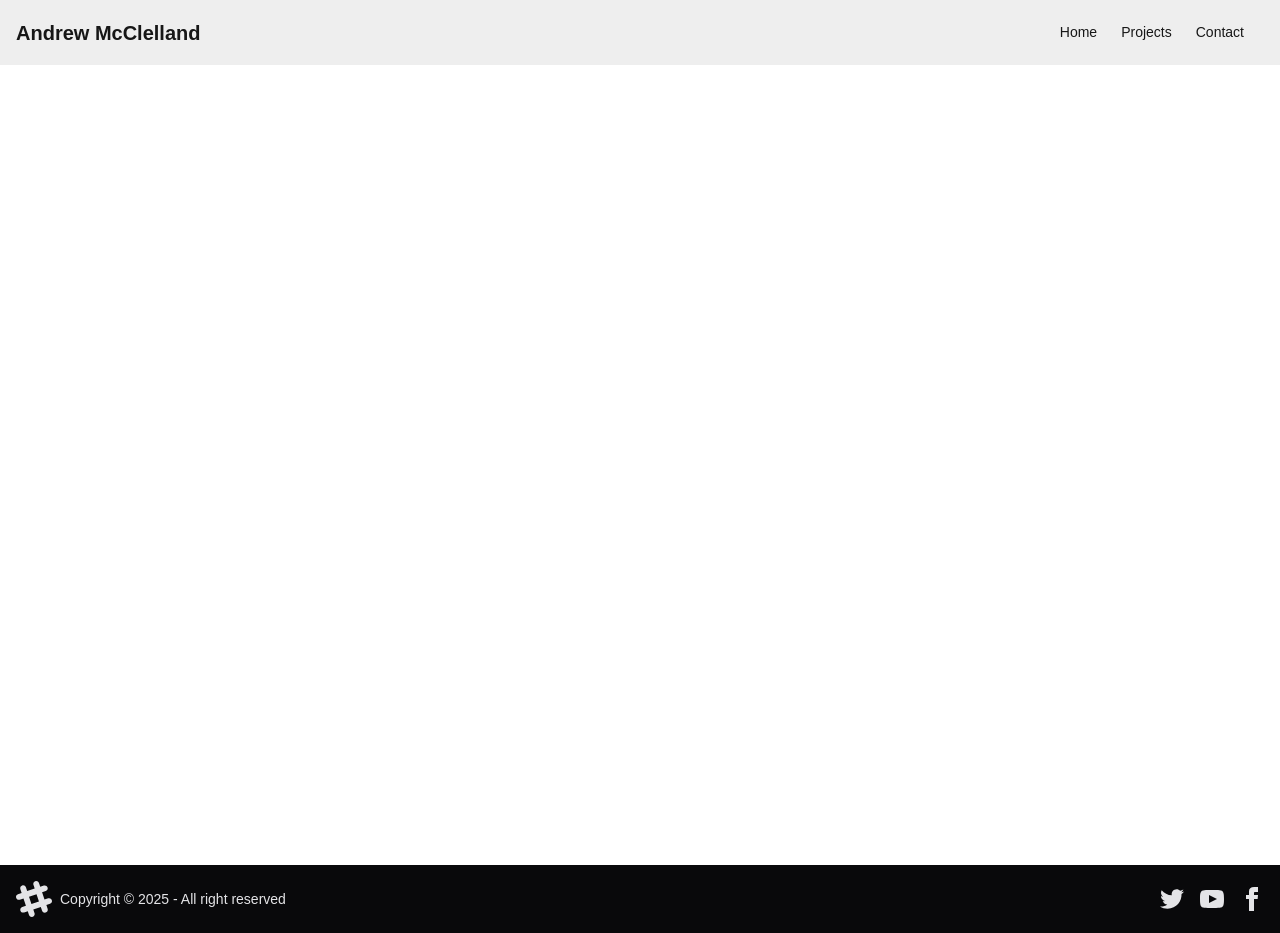
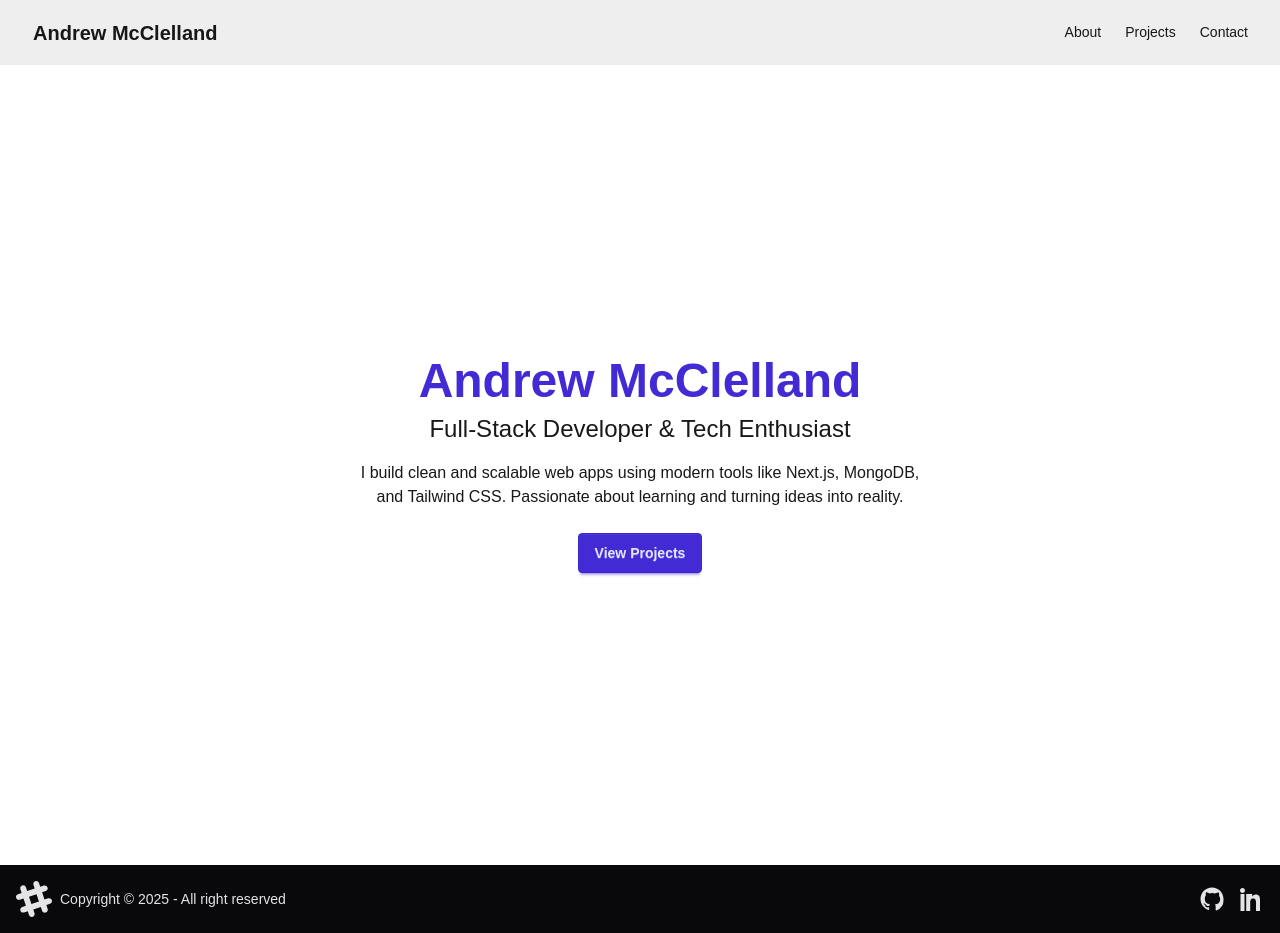
Before and after one commit to aejmcclelland/portfolio, a Next.js app: page / in a window 1280 px wide. Built offline with nearby package versions, Linux system fonts and the light colour scheme.

Commit message:
made lots of adjustments, added fonts

```diff
--- a/src/app/(site)/layout.tsx
+++ b/src/app/(site)/layout.tsx
@@ -2,6 +2,12 @@ import type { Metadata } from 'next';
 import Nav from '@/components/Navbar';
 import Footer from '@/components/Footer';
 import '../globals.css';
+import { Space_Grotesk } from 'next/font/google';
+
+const grotesk = Space_Grotesk({
+	subsets: ['latin'],
+	variable: '--font-grotesk',
+});
 
 export const metadata: Metadata = {
 	title: 'My Portfolio',
@@ -10,12 +16,12 @@ export const metadata: Metadata = {
 
 export default function RootLayout({
 	children,
-}: Readonly<{
+}: {
 	children: React.ReactNode;
-}>) {
+}) {
 	return (
-		<html lang='en'>
-			<body className='flex flex-col min-h-screen'>
+		<html lang='en' className={`${grotesk.variable}`}>
+			<body className='font-nunito flex flex-col min-h-screen'>
 				<Nav />
 				<main className='flex-grow'>{children}</main>
 				<Footer />
--- a/src/app/(site)/page.tsx
+++ b/src/app/(site)/page.tsx
@@ -1,5 +1,6 @@
 import type { Metadata } from 'next';
 import '../globals.css';
+import Hero from '@/components/Hero';
 
 export const metadata: Metadata = {
 	title: 'My Portfolio',
@@ -8,7 +9,8 @@ export const metadata: Metadata = {
 
 export default function Home() {
 	return (
-		<div className="min-h-screen p-8 sm:p-20">
+		<div className='min-h-screen p-8 sm:p-20'>
+			<Hero />
 			{/* Hero, About, Projects, Contact sections will go here */}
 		</div>
 	);
--- a/src/components/Footer.jsx
+++ b/src/components/Footer.tsx
@@ -19,37 +19,37 @@ export default function Footer() {
                 <p>Copyright © {new Date().getFullYear()} - All right reserved</p>
             </aside>
             <nav className="grid-flow-col gap-4 md:place-self-center md:justify-self-end">
-                <a>
+                <a
+                    href="https://github.com/aejmcclelland"
+                    target="_blank"
+                    rel="noopener noreferrer"
+                    aria-label="GitHub"
+                >
                     <svg
                         xmlns="http://www.w3.org/2000/svg"
                         width="24"
                         height="24"
                         viewBox="0 0 24 24"
-                        className="fill-current">
-                        <path
-                            d="M24 4.557c-.883.392-1.832.656-2.828.775 1.017-.609 1.798-1.574 2.165-2.724-.951.564-2.005.974-3.127 1.195-.897-.957-2.178-1.555-3.594-1.555-3.179 0-5.515 2.966-4.797 6.045-4.091-.205-7.719-2.165-10.148-5.144-1.29 2.213-.669 5.108 1.523 6.574-.806-.026-1.566-.247-2.229-.616-.054 2.281 1.581 4.415 3.949 4.89-.693.188-1.452.232-2.224.084.626 1.956 2.444 3.379 4.6 3.419-2.07 1.623-4.678 2.348-7.29 2.04 2.179 1.397 4.768 2.212 7.548 2.212 9.142 0 14.307-7.721 13.995-14.646.962-.695 1.797-1.562 2.457-2.549z"></path>
+                        className="fill-current"
+                    >
+                        <path d="M12 .5C5.65.5.5 5.65.5 12c0 5.08 3.29 9.38 7.86 10.9.58.1.79-.25.79-.56 0-.28-.01-1.02-.01-2-3.2.69-3.88-1.38-3.88-1.38-.53-1.34-1.3-1.7-1.3-1.7-1.07-.74.08-.73.08-.73 1.18.08 1.8 1.22 1.8 1.22 1.05 1.8 2.75 1.28 3.42.98.11-.76.41-1.28.74-1.58-2.55-.29-5.23-1.28-5.23-5.7 0-1.26.45-2.3 1.19-3.11-.12-.3-.52-1.5.11-3.14 0 0 .97-.31 3.18 1.18a10.9 10.9 0 0 1 5.8 0C17.88 5.2 18.85 5.5 18.85 5.5c.63 1.64.23 2.84.11 3.14.74.81 1.18 1.85 1.18 3.11 0 4.43-2.69 5.4-5.25 5.69.42.36.78 1.08.78 2.18 0 1.57-.01 2.84-.01 3.23 0 .31.2.67.8.56A11.5 11.5 0 0 0 23.5 12C23.5 5.65 18.35.5 12 .5Z" />
                     </svg>
                 </a>
-                <a>
+
+                <a
+                    href="https://linkedin.com/in/aejmcclelland"
+                    target="_blank"
+                    rel="noopener noreferrer"
+                    aria-label="LinkedIn"
+                >
                     <svg
                         xmlns="http://www.w3.org/2000/svg"
                         width="24"
                         height="24"
                         viewBox="0 0 24 24"
-                        className="fill-current">
-                        <path
-                            d="M19.615 3.184c-3.604-.246-11.631-.245-15.23 0-3.897.266-4.356 2.62-4.385 8.816.029 6.185.484 8.549 4.385 8.816 3.6.245 11.626.246 15.23 0 3.897-.266 4.356-2.62 4.385-8.816-.029-6.185-.484-8.549-4.385-8.816zm-10.615 12.816v-8l8 3.993-8 4.007z"></path>
-                    </svg>
-                </a>
-                <a>
-                    <svg
-                        xmlns="http://www.w3.org/2000/svg"
-                        width="24"
-                        height="24"
-                        viewBox="0 0 24 24"
-                        className="fill-current">
-                        <path
-                            d="M9 8h-3v4h3v12h5v-12h3.642l.358-4h-4v-1.667c0-.955.192-1.333 1.115-1.333h2.885v-5h-3.808c-3.596 0-5.192 1.583-5.192 4.615v3.385z"></path>
+                        className="fill-current"
+                    >
+                        <path d="M4.98 3.5C4.98 4.88 3.87 6 2.5 6S0 4.88 0 3.5 1.12 1 2.5 1s2.48 1.12 2.48 2.5zM.5 24V7h4V24h-4zM8.5 7h3.7v2.5h.1c.5-.9 1.6-2 3.4-2 3.6 0 4.3 2.4 4.3 5.4V24h-4v-8.1c0-1.9-.1-4.4-2.7-4.4-2.7 0-3.1 2.1-3.1 4.3V24h-4V7z" />
                     </svg>
                 </a>
             </nav>
--- /dev/null
+++ b/src/components/Hero.tsx
@@ -0,0 +1,24 @@
+'use client';
+
+export default function Hero() {
+	return (
+		<section className='min-h-[80vh] flex flex-col justify-center items-center text-center px-6'>
+			<h1 className='text-4xl sm:text-5xl font-bold text-primary'>
+				Andrew McClelland
+			</h1>
+			<h2 className='text-xl sm:text-2xl text-base-content mt-2'>
+				Full-Stack Developer & Tech Enthusiast
+			</h2>
+			<p className='max-w-xl text-base-content mt-4 text-sm sm:text-base'>
+				I build clean and scalable web apps using modern tools like Next.js,
+				MongoDB, and Tailwind CSS. Passionate about learning and turning ideas
+				into reality.
+			</p>
+			<div className='mt-6'>
+				<a href='#projects' className='btn btn-primary'>
+					View Projects
+				</a>
+			</div>
+		</section>
+	);
+}
--- a/src/components/Navbar.jsx
+++ /dev/null
@@ -1,49 +0,0 @@
-'use client';
-import { useState } from "react";
-
-export default function Navbar() {
-  const [isOpen, setIsOpen] = useState(false);
-
-  return (
-    <nav className="bg-base-300 sticky top-0 z-50 w-full">
-      <div className="navbar max-w-7xl mx-auto px-4">
-        <div className="flex-1 text-xl font-bold">Andrew McClelland</div>
-        <div className="lg:hidden">
-          <button
-            className="btn btn-ghost"
-            onClick={() => setIsOpen(!isOpen)}
-            aria-label="Toggle menu"
-          >
-            <svg
-              xmlns="http://www.w3.org/2000/svg"
-              className="h-6 w-6"
-              fill="none"
-              viewBox="0 0 24 24"
-              stroke="currentColor"
-            >
-              <path strokeLinecap="round" strokeLinejoin="round" strokeWidth="2" d="M4 6h16M4 12h16M4 18h16" />
-            </svg>
-          </button>
-        </div>
-        <div className="hidden lg:flex">
-          <ul className="menu menu-horizontal">
-            <li><a href="#">Home</a></li>
-            <li><a href="#projects">Projects</a></li>
-            <li><a href="#contact">Contact</a></li>
-          </ul>
-        </div>
-      </div>
-
-      {/* Mobile dropdown */}
-      {isOpen && (
-        <div className="lg:hidden bg-base-200">
-          <ul className="menu menu-vertical w-full p-4">
-            <li><a href="#">Home</a></li>
-            <li><a href="#projects">Projects</a></li>
-            <li><a href="#contact">Contact</a></li>
-          </ul>
-        </div>
-      )}
-    </nav>
-  );
-}
--- /dev/null
+++ b/src/components/Navbar.tsx
@@ -0,0 +1,73 @@
+'use client';
+import { useState } from 'react';
+
+export default function Navbar() {
+	const [isOpen, setIsOpen] = useState(false);
+
+	return (
+		<nav className='bg-base-300 sticky top-0 z-50 w-full'>
+			<div className='navbar max-w-7xl mx-auto px-4'>
+				{/* Site Name */}
+				<div className='flex-1'>
+					<a className='btn btn-ghost text-xl font-grotesk'>
+						Andrew McClelland
+					</a>
+				</div>
+
+				{/* Desktop Nav */}
+				<div className='hidden lg:flex'>
+					<ul className='menu menu-horizontal px-1'>
+						<li>
+							<a href='#'>About</a>
+						</li>
+						<li>
+							<a href='#projects'>Projects</a>
+						</li>
+						<li>
+							<a href='#contact'>Contact</a>
+						</li>
+					</ul>
+				</div>
+
+				{/* Mobile Toggle */}
+				<div className='lg:hidden'>
+					<button
+						className='btn btn-ghost'
+						onClick={() => setIsOpen(!isOpen)}
+						aria-label='Toggle menu'>
+						<svg
+							xmlns='http://www.w3.org/2000/svg'
+							className='h-6 w-6'
+							fill='none'
+							viewBox='0 0 24 24'
+							stroke='currentColor'>
+							<path
+								strokeLinecap='round'
+								strokeLinejoin='round'
+								strokeWidth='2'
+								d='M4 6h16M4 12h16M4 18h16'
+							/>
+						</svg>
+					</button>
+				</div>
+			</div>
+
+			{/* Mobile Dropdown */}
+			{isOpen && (
+				<div className='absolute top-[64px] left-0 w-full bg-base-200 shadow-md z-40 lg:hidden'>
+					<ul className='menu menu-vertical w-full p-4'>
+						<li>
+							<a href='#'>About</a>
+						</li>
+						<li>
+							<a href='#projects'>Projects</a>
+						</li>
+						<li>
+							<a href='#contact'>Contact</a>
+						</li>
+					</ul>
+				</div>
+			)}
+		</nav>
+	);
+}
--- a/tailwind.config.js
+++ b/tailwind.config.js
@@ -5,6 +5,10 @@ module.exports = {
 		'./src/components/**/*.{js,ts,jsx,tsx}',
 	],
 	theme: {
-		extend: {},
+		extend: {
+			fontFamily: {
+				grotesk: ['var(--font-grotesk)'],
+			},
+		},
 	},
 };
```
